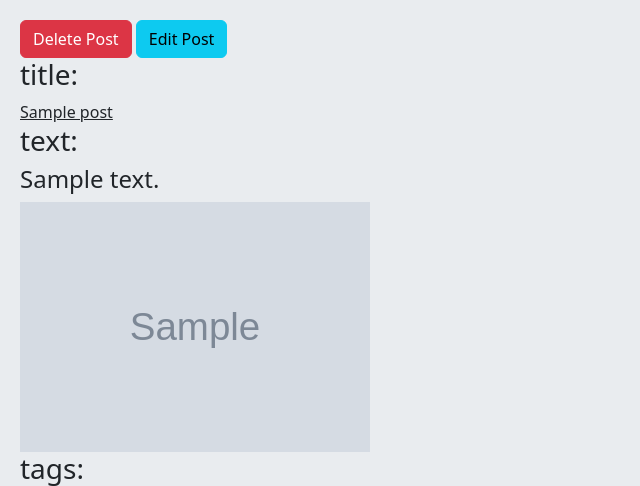
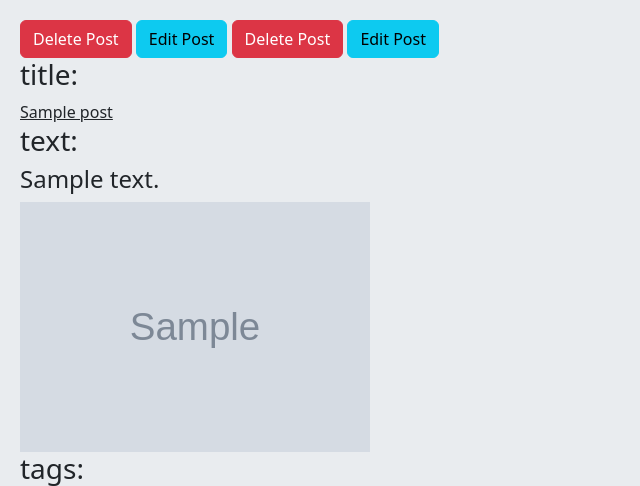
Before and after one commit to HeselGharehbaei/twitter_social_network, a Django app: a page that uses templates/post/post_details_from_title.html in a window 1280 px wide. Shown: the part 56-542 px from the top of the page, without its empty margins (0-640 px from the left). Run offline with Django 4.2, Linux system fonts and the light colour scheme; a user stored in the database is signed in; tables that the repository leaves empty hold one stand-in row (values such as "Sample post"); grey boxes marked "Sample" are stand-in pictures.

Commit message:
add PostLikeView

```diff
--- a/post/urls.py
+++ b/post/urls.py
@@ -4,11 +4,12 @@ from . import views
 app_name = 'post'
 urlpatterns = [
     path('post/<str:post_title>/', views.PostView.as_view(), name= 'post'),
+    path('post/like/<int:post_id>/', views.PostLikeView.as_view(), name= 'post like'),
     path('search/post', views.SearchPostsView.as_view(), name='search posts'),
     path('delete/post/<str:post_title>', views.DeletePostView.as_view(), name='delete post'),
     path('add/post/<str:account_username>', views.AddPostView.as_view(), name='add post'),
     path('edit/post/<str:post_title>', views.EditPostView.as_view(), name='edit post'),
     path('delete/comment/<int:comment_id>', views.DeleteCommentView.as_view(), name='delete comment'),
-    path('creat/comment/<str:post_title>/<str:account_username>', views.CreatCommentView.as_view(), name='create_comment'),
-    path('creat/comment/<str:post_title>/<str:account_username>/<int:comment_id>', views.CreatCommentForCommentView.as_view(), name='create_comment_for_comment')
+    path('creat/comment/<str:post_title>', views.CreatCommentView.as_view(), name='create_comment'),
+    path('creat/comment/<str:post_title>/<int:comment_id>', views.CreatCommentForCommentView.as_view(), name='create_comment_for_comment')
 ]
--- a/post/views.py
+++ b/post/views.py
@@ -1,5 +1,5 @@
 from django.shortcuts import render, redirect, get_object_or_404
-from .models import Post, Comment
+from .models import Post, Comment, Like
 from user.models import Account
 from django.db.models import Q
 from django.views import View
@@ -73,21 +73,19 @@ class CreatCommentView(LoginRequiredMixin, View):
     my_template = 'post/creat_comment.html'
 
 
-    def get(self, request, post_title, account_username):
+    def get(self, request, post_title):
         post = Post.objects.get(title=post_title)
-        user =Account.objects.get(username=account_username)
         form = self.my_form()
         context = {'form': form}
         return render(request, self.my_template, context)
 
 
-    def post(self, request, post_title, account_username):
+    def post(self, request, post_title):
         post = Post.objects.get(title=post_title)
-        user =Account.objects.get(username=account_username)
         form = self.my_form(request.POST)
         if form.is_valid():
             cd = form.cleaned_data
-            comment = Comment.objects.create(text= cd["text"], user= user, post = post)
+            comment = Comment.objects.create(text= cd["text"], user= request.user, post = post)
             messages.success(request, 'create comment successfully', 'success')
             return redirect("user:home")
         context = {'form': form}
@@ -100,23 +98,21 @@ class CreatCommentForCommentView(LoginRequiredMixin, View):
     my_template = 'post/creat_comment.html'
 
 
-    def get(self, request, post_title, account_username, comment_id):
+    def get(self, request, post_title, comment_id):
         post = Post.objects.get(title=post_title)
-        user =Account.objects.get(username=account_username)
         comment = Comment.objects.get(id=comment_id)
         form = self.my_form()
         context = {'form': form}
         return render(request, self.my_template, context)
 
 
-    def post(self, request, post_title, account_username, comment_id):
+    def post(self, request, post_title, comment_id):
         post = Post.objects.get(title=post_title)
-        user =Account.objects.get(username=account_username)
         comment_base = Comment.objects.get(id=comment_id)
         form = self.my_form(request.POST)
         if form.is_valid():
             cd = form.cleaned_data
-            comment = Comment.objects.create(text= cd["text"], user= user, post = post, parent =comment_base)
+            comment = Comment.objects.create(text= cd["text"], user= request.user, post = post, parent =comment_base)
             messages.success(request, 'create comment successfully', 'success')
             return redirect("user:home")
         context = {'form': form}
@@ -148,3 +144,15 @@ class AddPostView(LoginRequiredMixin, View):
         context = {'form': form}
         return render(
            request, self.my_template, context)
+
+
+class PostLikeView(LoginRequiredMixin, View):
+	def get(self, request, post_id):
+		post = get_object_or_404(Post, id=post_id)
+		like = Like.objects.filter(post=post, user=request.user)
+		if like.exists():
+			messages.error(request, 'you have already liked this post', 'danger')
+		else:
+			Like.objects.create(post=post, user=request.user)
+			messages.success(request, 'you liked this post', 'success')
+		return redirect('user:home')
--- a/templates/post/post_details_from_title.html
+++ b/templates/post/post_details_from_title.html
@@ -1,5 +1,9 @@
 {% extends 'base.html' %}
 {% block title %} post | {{post.title}} {%endblock%}
 {% block content %}
+    {% if request.user ==  post.user %}
+        <a href="{% url 'post:delete post' post.title %}" class="btn btn-danger">Delete Post</a>
+        <a href="{% url 'post:edit post' post.title %}" class="btn btn-info">Edit Post</a>
+    {% endif %}
 {% include  'post_details.html' %}
 {% endblock %}
```
